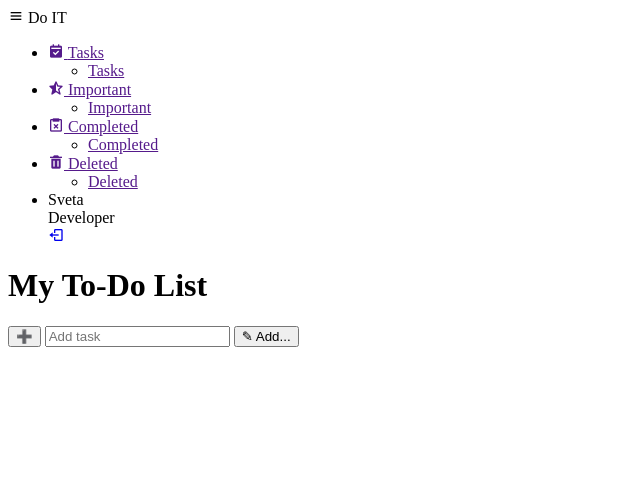
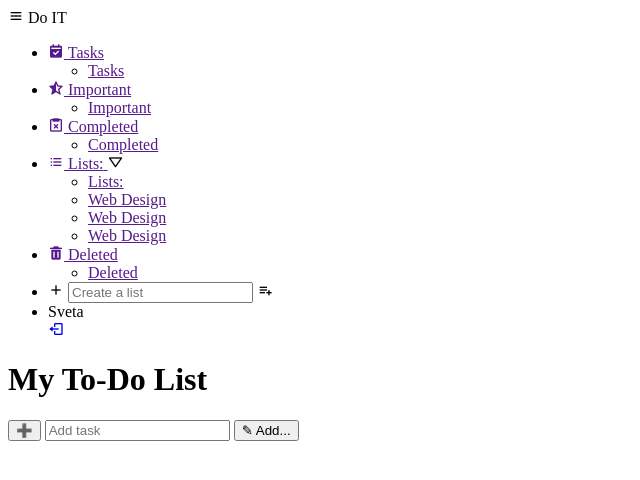
Before and after one commit to VeriSkas/ASA_Team, a PHP site: page / in a window 1280 px wide. Shown: the top 480 px of the page, without its empty margins (0-640 px from the left). Run offline with PHP 8.4, Linux system fonts and the light colour scheme.

Commit message:
add lists on sidebar

```diff
--- a/src/api/api-handlers.js
+++ b/src/api/api-handlers.js
@@ -16,14 +16,15 @@ export const initApi = async () => {
 
 initApi();
 
-export const createTodo = post => {
-    const { date, todoValue, dateTime, dateDMY, complited, important } = post;
+export const createTodo = todo => {
+    const { title, date, todoValue, dateTime, dateDMY, complited, important } = todo;
     return fetch(
         `${databaseURL}/todos.json`,
         {
             method: 'POST',
             headers,
             body: JSON.stringify({
+                title,
                 date,
                 todoValue,
                 dateDMY,
--- a/src/dom-handlers/completed_todos.js
+++ b/src/dom-handlers/completed_todos.js
@@ -119,7 +119,7 @@ export const getCompletedTasks = () => {
 }
 
 export const completedTasks_render = () => {
-    const completedTodos = document.querySelector('.nav-links_completedTodos');
+    const completedTodos = document.querySelector('#nav-links_completedTodos');
 
     completedTodos.addEventListener('click', event => {
         event.preventDefault();
--- a/src/dom-handlers/deleted_todos.js
+++ b/src/dom-handlers/deleted_todos.js
@@ -76,7 +76,7 @@ export const getDeletedTasks = () => {
 }
 
 export const deletedTasks_render = () => {
-    const deletedTodos = document.querySelector('.nav-links_deletedTodos');
+    const deletedTodos = document.querySelector('#nav-links_deletedTodos');
 
     deletedTodos.addEventListener('click', event => {
         event.preventDefault();
--- a/src/dom-handlers/important_todos.js
+++ b/src/dom-handlers/important_todos.js
@@ -119,7 +119,7 @@ export const getImportantTasks = () => {
 }
 
 export const importantTasks_render = () => {
-    const importantTodos = document.querySelector('.nav-links_importantTodos');
+    const importantTodos = document.querySelector('#nav-links_importantTodos');
 
     importantTodos.addEventListener('click', event => {
         event.preventDefault();
--- a/src/dom-handlers/tasks.js
+++ b/src/dom-handlers/tasks.js
@@ -1,7 +1,7 @@
 import { renderTodos } from "./todosRender";
 
 export const tasks_render = () => {
-    const allTodos = document.querySelector('.nav-links_allTasks');
+    const allTodos = document.querySelector('#nav-links_allTasks');
 
     allTodos.addEventListener('click', event => {
         const inputTodos = document.querySelector('.content__todo_form');
--- a/src/dom-handlers/todoElement.js
+++ b/src/dom-handlers/todoElement.js
@@ -2,7 +2,7 @@ import moment from 'moment';
 
 const todoAddPlus = document.querySelector('.content__todo_form-todoAddPlus');
 const todoInput = document.querySelector('.content__todo_form-input');
-const todayDate = document.querySelector('.todayDate');
+const todayDate = document.querySelector('.content__todo_todayDate');
 
 export const todosElementHandler = () => {
     todayDate.innerHTML = moment().format('LL');
--- a/src/index.html
+++ b/src/index.html
@@ -9,56 +9,77 @@
     </head>
     <body>
         <div class="wrapper">
-            <div class="header"></div>
-            <div class="content">
-                <div class="sidebar">
-                        <div class="logo-details">
+            <div class="wrapper__header"></div>
+            <div class="wrapper__content">
+                <div class="wrapper__content_sidebar">
+                    <div class="wrapper__content_sidebar-logoDetails">
                         <i class='bx bx-menu'></i>
-                            <span class="logo_name">Do IT</span>
+                        <span class="wrapper__content_sidebar-logoDetails-logoName">Do IT</span>
                     </div>
-                        <ul class="nav-links">
-                            <li class="nav-links_allTasks">
+                    <ul class="wrapper__content_sidebar-navLinks">
+                        <li id="nav-links_allTasks" class="wrapper__content_sidebar-navLinks-link">
                             <a href="">
                                 <i class='bx bxs-calendar-check' ></i>
                                 <span class="link_name">Tasks </span>
                             </a>
-                                <ul class="sub-menu blank">
+                            <ul class="wrapper__content_sidebar-navLinks-link-subMenu blank">
                                 <li><a class="link_name" href="">Tasks</a></li>
                             </ul>
                         </li>
-                            <li class="nav-links_importantTodos">
+                        <li class="wrapper__content_sidebar-navLinks-link" id="nav-links_importantTodos">
                             <a href="">
                                 <i class='bx bxs-star-half'></i>
                                 <span class="link_name"> Important </span>
                             </a>
-                                <ul class="sub-menu blank">
+                            <ul class="wrapper__content_sidebar-navLinks-link-subMenu blank">
                                 <li><a class="link_name" href="">Important </a></li>
                             </ul>
                         </li>
-                            <li class="nav-links_completedTodos">
+                        <li class="wrapper__content_sidebar-navLinks-link" id="nav-links_completedTodos">
                             <a href="">
                                 <i class='bx bx-task-x' ></i>
                                 <span class="link_name">Completed</span>
                             </a>
-                                <ul class="sub-menu blank">
+                            <ul class="wrapper__content_sidebar-navLinks-link-subMenu blank">
                                 <li><a class="link_name" href="">Completed</a></li>
                             </ul>
                         </li>
-                            <li class="nav-links_deletedTodos">
+                        <li class="wrapper__content_sidebar-navLinks-link" id="nav-links_lists">
+                            <div class="wrapper__content_sidebar-navLinks-link-lists">
+                                <a href="">
+                                    <i class='bx bx-list-ul'></i>
+                                    <span class="link_name">Lists:</span>
+                                </a>
+                                <i class='bx bx-down-arrow arrow'></i>
+                            </div>
+                            <ul class="wrapper__content_sidebar-navLinks-link-subMenu lists">
+                                <li><a class="link_name open" href="">Lists:</a></li>
+                                <li><a href="">Web Design</a></li>
+                                <li><a href="">Web Design</a></li>
+                                <li><a href="">Web Design</a></li>
+                            </ul>
+                        </li>
+                        <li class="wrapper__content_sidebar-navLinks-link" id="nav-links_deletedTodos">
                             <a href="">
                                 <i class='bx bxs-trash' ></i>
                                 <span class="link_name">Deleted</span>
                             </a>
-                                <ul class="sub-menu blank">
+                            <ul class="wrapper__content_sidebar-navLinks-link-subMenu blank">
                                 <li><a class="link_name" href="">Deleted</a></li>
                             </ul>
                         </li>
-                            <li>
-                                <div class="profile-details">
-                                    <div class="profile-content"></div>
-                                    <div class="name-job">
+                        <li class="wrapper__content_sidebar-navLinks-link" id="nav-links_inputList">
+                            <div class="wrapper__content_sidebar-navLinks-link-inputList">
+                                <i class='bx bx-plus' ></i>
+                                <input type="text" class="wrapper__content_sidebar-navLinks-link-inputList-input" placeholder="Create a list">
+                                <i class='bx bx-list-plus createListBtn'></i>
+                            </div>
+                        </li>
+                        <li class="wrapper__content_sidebar-navLinks-link profile">
+                            <div class="wrapper__content_sidebar-navLinks-link_profile">
+                                <div class="wrapper__content_sidebar-navLinks-link_profile-photo"></div>
+                                <div class="wrapper__content_sidebar-navLinks-link_profile-content">
                                     <div class="profile-name">Sveta</div>
-                                        <div class="job">Developer</div>
                                 </div>
                                 <a href="signIn-Up.html">
                                     <i class='bx bx-log-out' id="logOut"></i>
@@ -69,7 +90,7 @@
                 </div>
                 <div class="content__todo">
                     <h1 class="content__todo_title">My To-Do List</h1>
-                    <h4 class="todayDate"></h4>
+                    <h4 class="content__todo_todayDate"></h4>
                     <form id="content__todo_form" class="content__todo_form">
                         <button type="submit" class="content__todo_form-todoAddPlus">&#10133;</button>
                         <input type="text" id="content__todo_form-input" class="content__todo_form-input" placeholder="Add task">
@@ -80,7 +101,7 @@
                     <ul class="content__todo_todosMain"></ul>
                 </div>
             </div>
-            <div class="footer"></div>
+            <div class="wrapper__footer"></div>
         </div>
 
         <script src="https://unpkg.com/boxicons@latest/dist/boxicons.js"></script>
--- a/src/styles/style.scss
+++ b/src/styles/style.scss
@@ -17,6 +17,11 @@
     top: 55px;
     color: red;
     font-size: 12px;
+}
+
+#todoLiError {
+    left: 80px;
+    top: 83px;
 }
 
 input:-webkit-autofill,
--- a/src/styles/todos.scss
+++ b/src/styles/todos.scss
@@ -56,6 +56,7 @@
         padding-inline-start: 0;
 
         .todoLi {
+            position: relative;
             width: 100%;
             height: 100px;
             display: grid;
```
Also changed, not shown: src/dom-handlers/createList.js (added, +19 -0 lines), src/dom-handlers/sidebar.js (+10 -1 lines), src/dom-handlers/todosRender.js (+6 -2 lines), src/styles/sidebar.scss (+120 -27 lines). Lines whose indentation alone changed are shown as unchanged.
